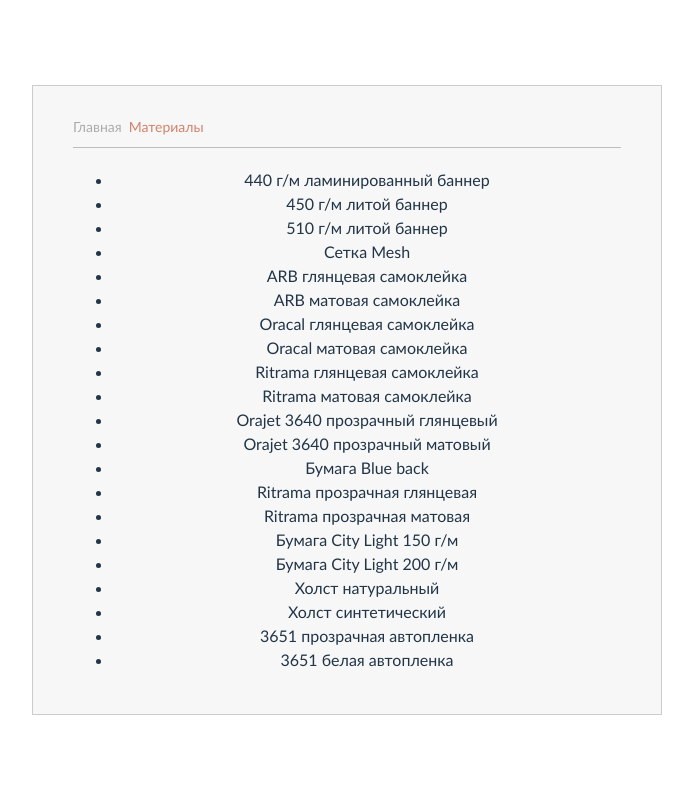
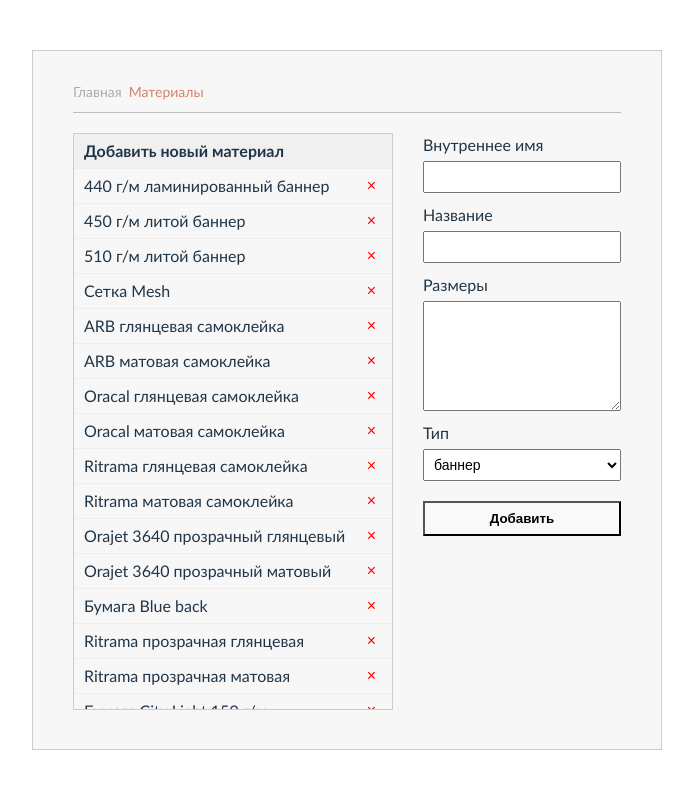
Before and after one commit to sergstamper/waste-material, a React (Vite) app: page /#/settings in a window 1280 px wide. Shown: the top 788 px of the page, without its empty margins (293-986 px from the left). Built offline with nearby package versions, Linux system fonts and the light colour scheme.

Commit message:
Making settings page

```diff
--- a/src/components/Main/Main.css
+++ b/src/components/Main/Main.css
@@ -1,6 +1,6 @@
 #root {
   width: 630px;
-  height: 630px;
+  height: 700px;
   margin: 0 auto;
   padding: 30px 40px;
   border: 1px solid #ccc;
--- a/src/components/Settings/Settings.css
+++ b/src/components/Settings/Settings.css
@@ -0,0 +1,66 @@
+.settings {
+  display: flex;
+  gap: 30px;
+  text-align: left;
+}
+
+.material-list {
+  width: 320px;
+  border: 1px solid #ccc;
+  height: 575px;
+  overflow-y: auto;
+}
+
+.material-item {
+  display: flex;
+  justify-content: space-between;
+  padding: 5px 10px;
+  border-bottom: 1px solid #eee;
+  cursor: pointer;
+}
+
+.material-item span {
+  flex-grow: 1;
+}
+
+.material-item button {
+  background: transparent;
+  border: none;
+  color: red;
+  font-size: 16px;
+  cursor: pointer;
+}
+
+.material-item.add {
+  font-weight: bold;
+  background-color: #f0f0f0;
+  cursor: pointer;
+}
+
+.material-form {
+  flex: 1;
+  display: flex;
+  flex-direction: column;
+  gap: 10px;
+  width: 200px;
+}
+
+.material-form label {
+  display: flex;
+  flex-direction: column;
+}
+
+.material-form input,
+.material-form textarea,
+.material-form select {
+  padding: 6px;
+  font-size: 14px;
+  margin-top: 4px;
+}
+
+.material-form button {
+  margin-top: 10px;
+  padding: 8px;
+  font-weight: bold;
+  cursor: pointer;
+}
--- a/src/components/Settings/Settings.jsx
+++ b/src/components/Settings/Settings.jsx
@@ -1,29 +1,154 @@
 import { useEffect, useState } from 'react';
 import './Settings.css';
 
+const materialTypes = ['баннер', 'пленка', 'бумага', 'холст'];
+
 function Settings() {
-  const [data, setData] = useState(null);
+  const [data, setData] = useState([]);
+  const [selectedIndex, setSelectedIndex] = useState(null);
+
+  const [form, setForm] = useState({
+    name: '',
+    description: '',
+    size: [],
+    type: 'баннер',
+  });
 
   useEffect(() => {
     fetch('materials.json')
-      .then(response => response.json())
-      .then(data => setData(data))
-      .catch(error => console.error('Error fetching data:', error));
+      .then((res) => res.json())
+      .then(setData)
+      .catch(console.error);
   }, []);
+
+  const handleSelect = (index) => {
+    const item = data[index];
+    setSelectedIndex(index);
+    setForm({ ...item });
+  };
+
+  const handleFormChange = (key, value) => {
+    setForm((prev) => ({ ...prev, [key]: value }));
+  };
+
+  const handleSizeChange = (e) => {
+    const lines = e.target.value.split('\n').filter(Boolean);
+    setForm((prev) => ({ ...prev, size: lines }));
+  };
+
+  const handleSave = () => {
+    const updatedData = [...data];
+    if (selectedIndex === null) {
+      updatedData.push(form);
+    } else {
+      updatedData[selectedIndex] = form;
+    }
+    setData(updatedData);
+    setSelectedIndex(null);
+    setForm({ name: '', description: '', size: [], type: 'баннер' });
+  };
+
+  const handleNewMaterial = () => {
+    setSelectedIndex(null);
+    setForm({ name: '', description: '', size: [], type: 'баннер' });
+  };
+
+  const handleDelete = (index) => {
+    const updatedData = data.filter((_, i) => i !== index);
+    setData(updatedData);
+    setSelectedIndex(null);
+  };
 
   return (
     <div className="settings">
-      {data ? (
-        <ul>
-          {data.map((item, index) => (
-            <li key={index}>{item.description}</li>
-          ))}
-        </ul>
-      ) : (
-        <p>Loading...</p>
-      )}
+      <div className="material-list">
+        <div className="material-item add" onClick={handleNewMaterial}>
+          Добавить новый материал
+        </div>
+        {data.map((item, index) => (
+          <div key={index} className="material-item">
+            <span onClick={() => handleSelect(index)}>{item.description}</span>
+            <button onClick={() => handleDelete(index)}>×</button>
+          </div>
+        ))}
+      </div>
+
+      <div className="material-form">
+        <label>
+          Внутреннее имя
+          <input
+            type="text"
+            value={form.name}
+            onChange={(e) => handleFormChange('name', e.target.value)}
+          />
+        </label>
+        <label>
+          Название
+          <input
+            type="text"
+            value={form.description}
+            onChange={(e) => handleFormChange('description', e.target.value)}
+          />
+        </label>
+        <label>
+          Размеры
+          <textarea
+            value={form.size.join('\n')}
+            onChange={handleSizeChange}
+            rows={6}
+          />
+        </label>
+        <label>
+          Тип
+          <select
+            value={form.type}
+            onChange={(e) => handleFormChange('type', e.target.value)}
+          >
+            {materialTypes.map((type) => (
+              <option key={type} value={type}>
+                {type}
+              </option>
+            ))}
+          </select>
+        </label>
+
+        <button onClick={handleSave}>
+          {selectedIndex === null ? 'Добавить' : 'Сохранить'}
+        </button>
+      </div>
     </div>
   );
 }
 
 export default Settings;
+
+
+// import { useEffect, useState } from 'react';
+// import './Settings.css';
+
+// function Settings() {
+//   const [data, setData] = useState(null);
+
+//   useEffect(() => {
+//     fetch('materials.json')
+//       .then(response => response.json())
+//       .then(data => setData(data))
+//       .catch(error => console.error('Error fetching data:', error));
+//   }, []);
+
+//   return (
+//     <div className="settings">
+//       {data ? (
+//         <ul>
+//           {data.map((item, index) => (
+//             <li key={index}>{item.description}</li>
+//           ))}
+//         </ul>
+//       ) : (
+//         <p>Loading...</p>
+//       )}
+//     </div>
+//   );
+// }
+
+// export default Settings;
```
